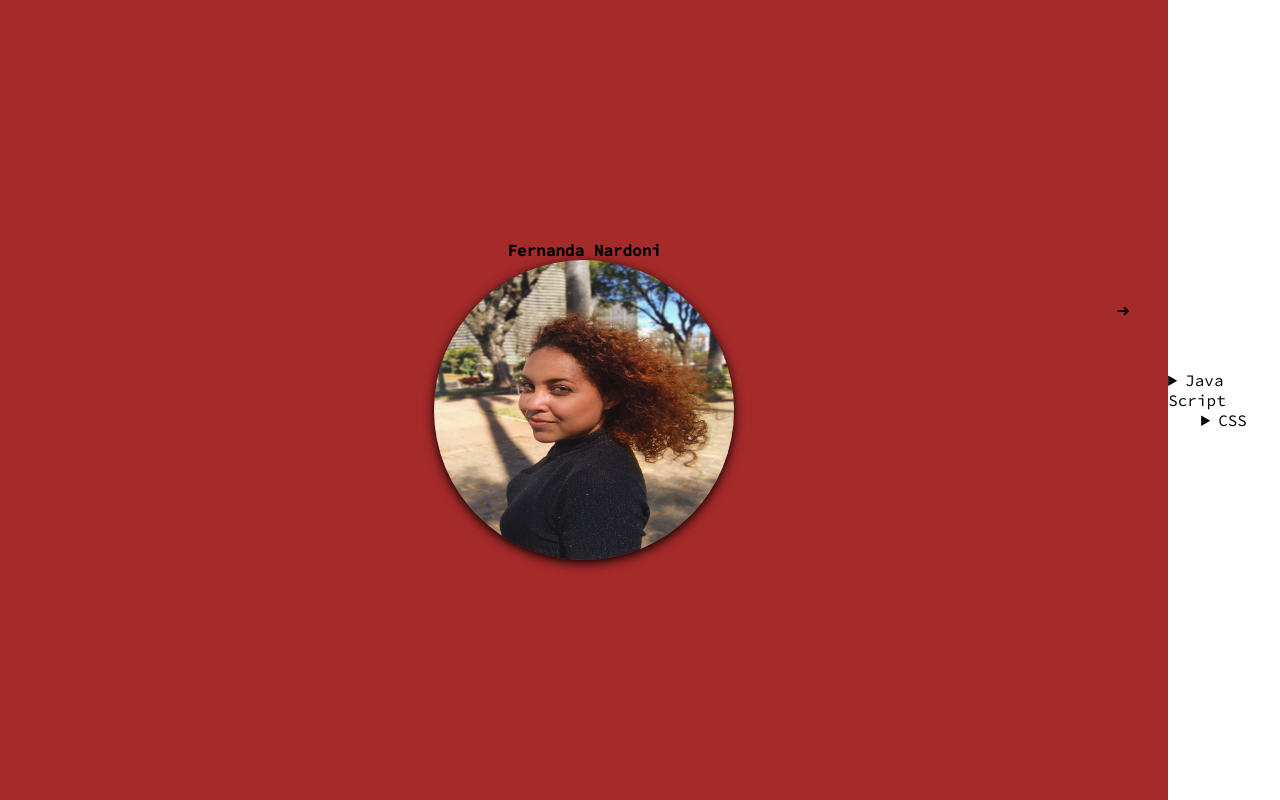
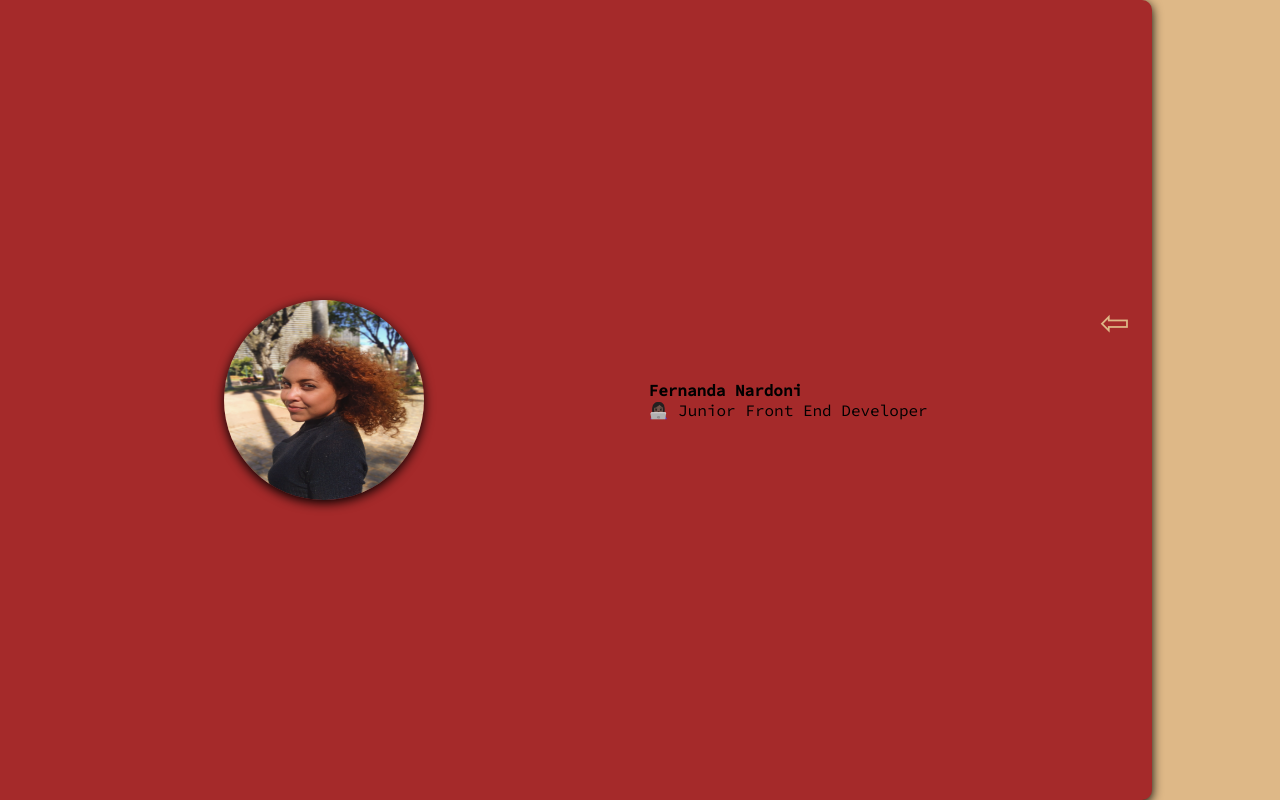
Before and after one commit to fernandanardoni/git-class, a plain HTML site: page index.html in a window 1280 px wide. Drawn offline with Linux system fonts and the light colour scheme.

Commit message:
image and text ajustments

```diff
--- a/index.html
+++ b/index.html
@@ -11,11 +11,14 @@
 
 <body>
     <input type="checkbox" name="toggle-arrow" id="toggle-arrow">
-    <label for="toggle-arrow">&#10140</label>
+    <label for="toggle-arrow">&#8678</label>
 
     <div class="presentation">
-        <strong>Fernanda Nardoni</strong>
         <img src="./img/profile.jpeg" alt="profile">
+        <span>
+            <strong>Fernanda Nardoni</strong>
+            <p> 👩🏿‍💻 Junior Front End Developer</p>
+        </span>
     </div>
 
     <div class="features">
@@ -26,7 +29,10 @@
         </details>
 
         <details>
-            <summary>CSS</summary>
+            <summary>
+
+            CSS
+        </summary>
             <p>SASS</p>
             <p>BEM</p>
         </details>
--- a/style.css
+++ b/style.css
@@ -11,6 +11,7 @@ html, body {
     box-sizing: border-box;
     display: flex;
     font-family: 'Source Code Pro', sans-serif;
+    background: burlywood;
 }
 
 input {
@@ -23,6 +24,16 @@ input, label {
     top: 300px
 }
 
+label {
+    font-size: 36px;
+    color: burlywood;
+    transform: 0.2s;
+}
+
+label:hover {
+    font-size: 40px;
+}
+
 input:checked~label {
     left: 640px;
 }
@@ -31,30 +42,41 @@ input:checked~.presentation {
     width: 50%;
 }
 
+input:checked~.features {
+    display: flex;
+}
+
 .presentation {
     height: 100%;
-    width: 100%;
+    width: 90%;
     display: flex;
-    flex-direction: column;
     align-items: center;
-    justify-content: center;
+    justify-content: space-evenly;
+    border-radius: 0 10px 10px 0;
     background: brown;
+    box-shadow: 0px 3px 11px 0px #000000 ;
 
 }
 
 .presentation img {
-    height: 300px;
-    width: 300px;
+    height: 200px;
+    width: 200px;
     border-radius: 50%;
     box-shadow: 0px 3px 11px 0px #000000;
 }
 
+.presentation img:hover {
+    height: 205px;
+    width: 205px;
+}
+
 
 .features {
-    display: flex;
-
+    display: none;
+    width: 50%;
     flex-direction: column;
     align-items: center;
-    justify-content: center;
+    justify-content: space-around;
+
 
 }
```
Also changed, not shown: img/css.svg (added).
